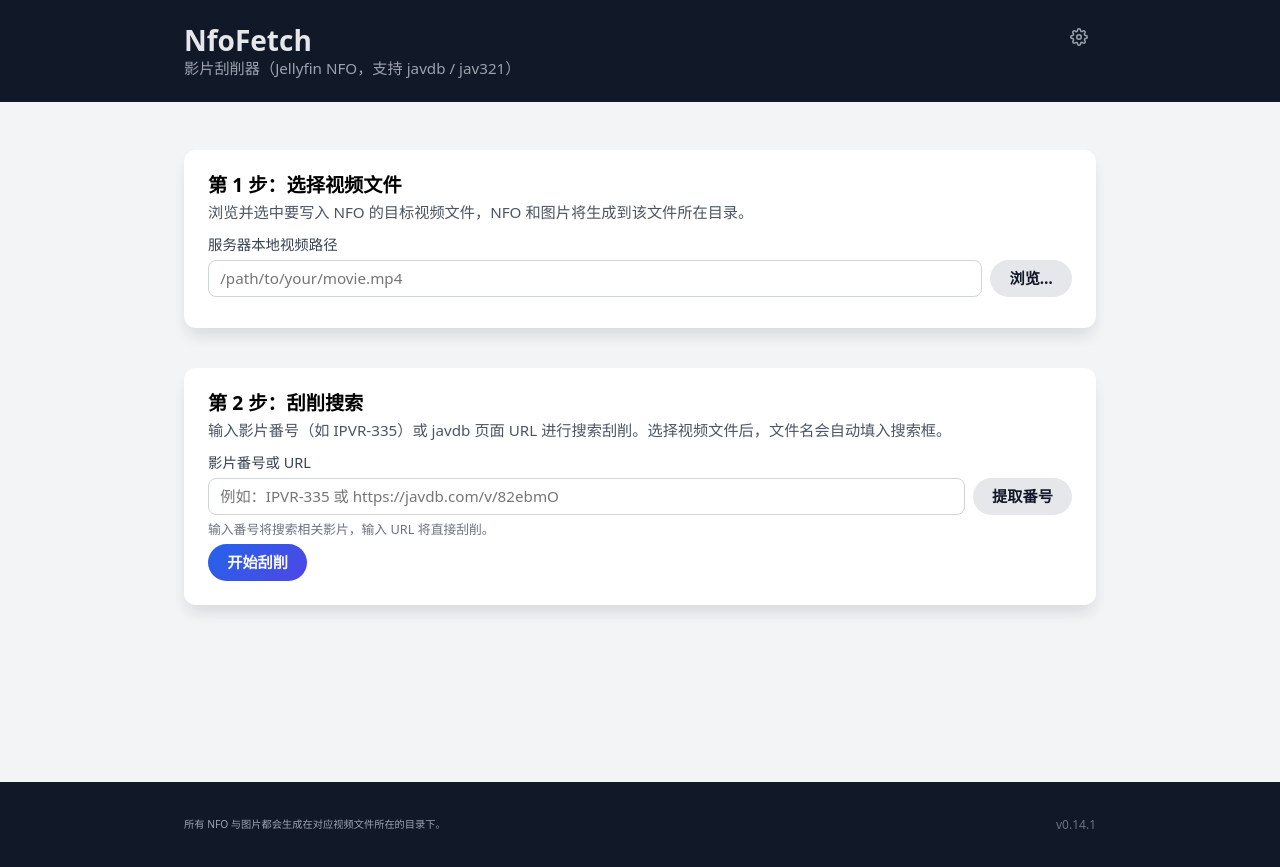
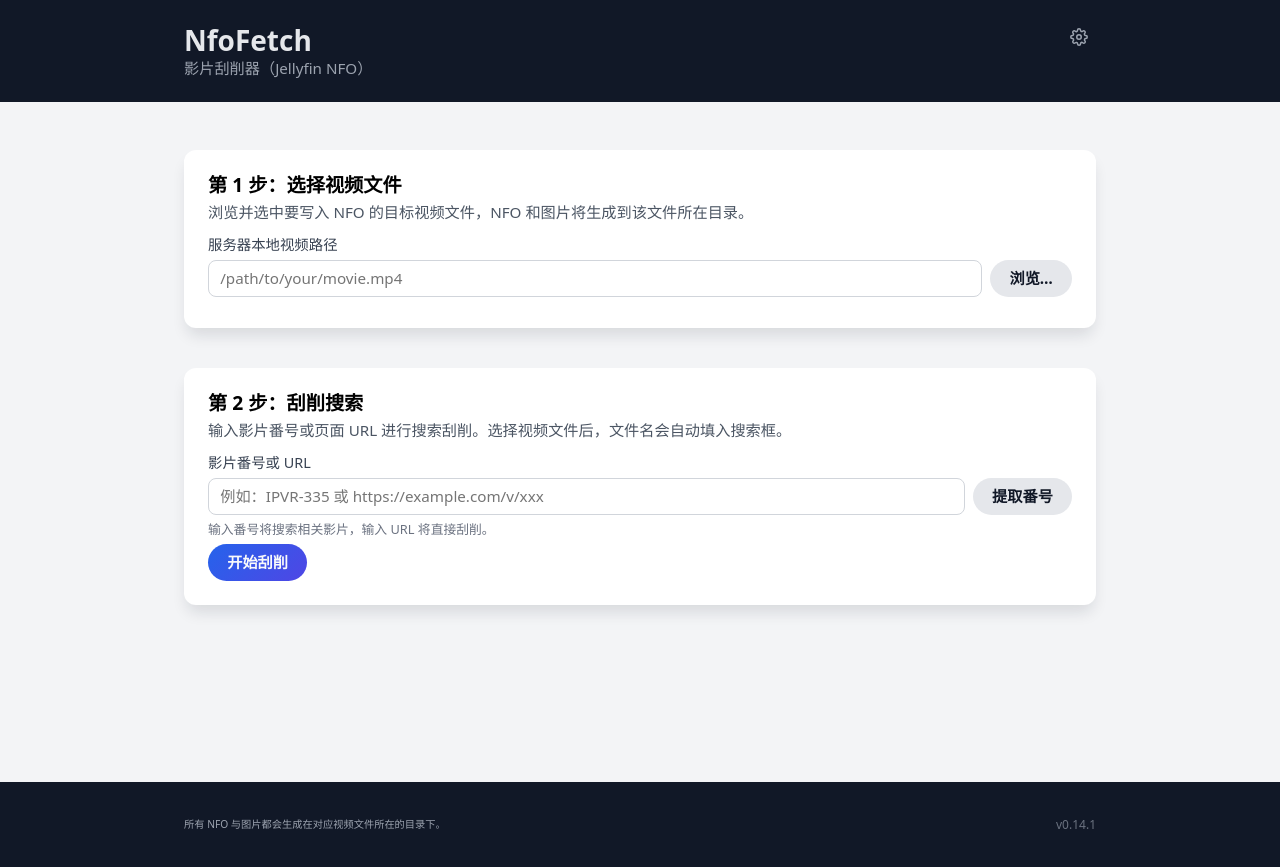
Before and after one commit to syaofox/nfofetch, a FastAPI app: page / in a window 1280 px wide. Run offline with FastAPI, Linux system fonts and the light colour scheme; some libraries are stand-ins or nearby versions.

Commit message:
refactor: 去除 UI 中硬编码的站点名称

```diff
--- a/app/templates/base.html
+++ b/app/templates/base.html
@@ -42,7 +42,7 @@
           <div>
             <h1 class="nf-title">NfoFetch</h1>
             <p class="nf-subtitle">
-              影片刮削器（Jellyfin NFO，支持 javdb / jav321）
+               影片刮削器（Jellyfin NFO）
             </p>
           </div>
           <button type="button" class="nf-button-ghost" onclick="nfOpenSettingsModal()" title="设置">
--- a/app/templates/index.html
+++ b/app/templates/index.html
@@ -39,7 +39,7 @@
     <section class="nf-card">
       <h2 class="nf-card-title">第 2 步：刮削搜索</h2>
       <p class="nf-card-desc">
-        输入影片番号（如 IPVR-335）或 javdb 页面 URL 进行搜索刮削。选择视频文件后，文件名会自动填入搜索框。
+         输入影片番号或页面 URL 进行搜索刮削。选择视频文件后，文件名会自动填入搜索框。
       </p>
 
       <div class="nf-form-group">
@@ -50,7 +50,7 @@
             id="url"
             name="url"
             required
-            placeholder="例如：IPVR-335 或 https://javdb.com/v/82ebmO"
+            placeholder="例如：IPVR-335 或 https://example.com/v/xxx"
             class="nf-input"
           />
           <button
```
